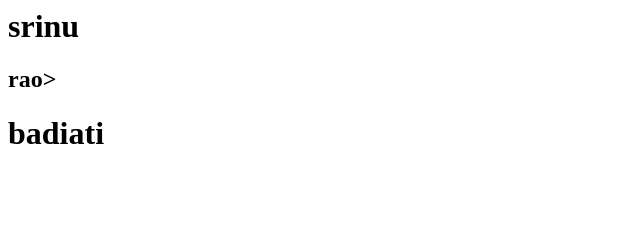
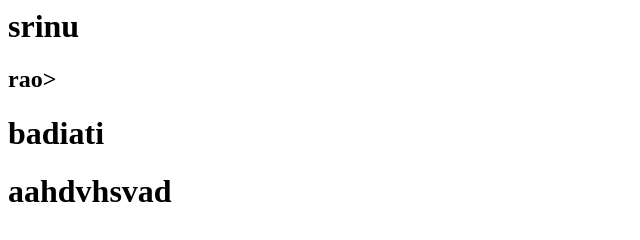
Before and after one commit to srinivasgec/gitp, a plain HTML site: page 2.html in a window 1280 px wide. Shown: the whole page, without its empty margins (0-640 px from the left). Drawn offline with Linux system fonts and the light colour scheme.

Commit message:
2.html some tags are added

```diff
--- a/2.html
+++ b/2.html
@@ -4,5 +4,6 @@
 		<h1>srinu</h1>
 		<h2>rao></h1>
 		<h1>badiati</h1>
+		<h1>aahdvhsvad</h1>
 	</body>
 </html>
```
